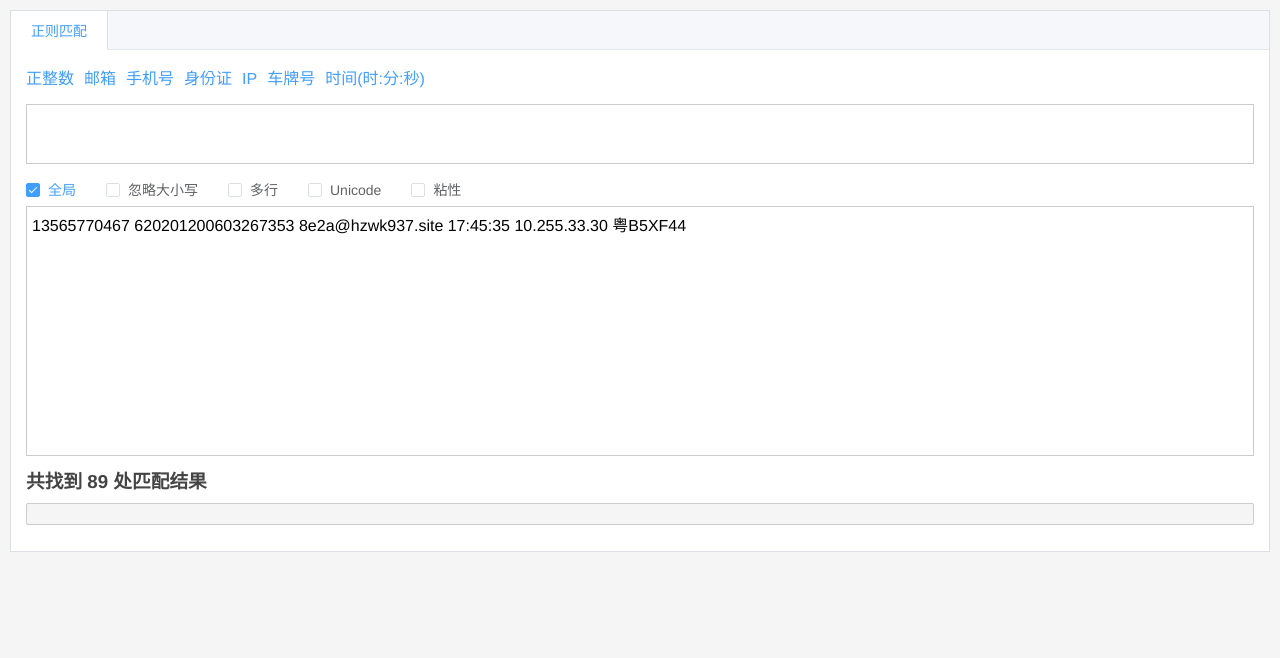
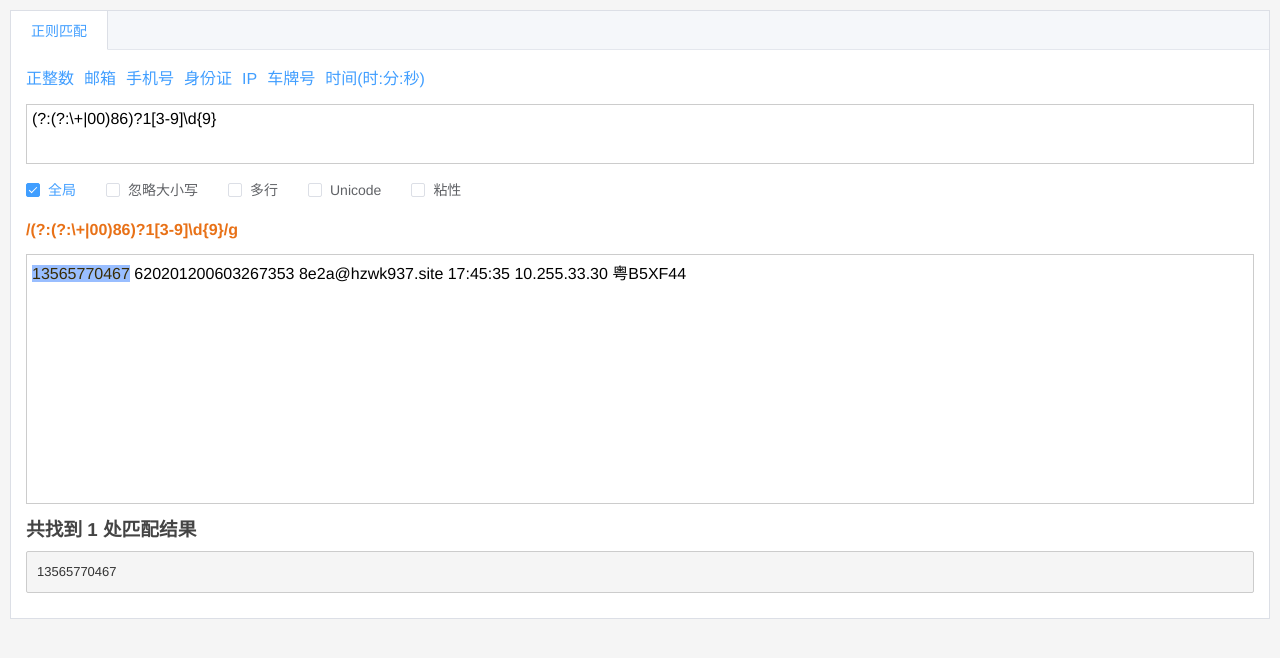
Before and after one commit to chengOnLine/utools-kits, a Vue app: page /#/home in a window 1280 px wide. Shown: the top 658 px of the page. Built offline with nearby package versions, Linux system fonts and the light colour scheme.

Commit message:
fix: 正则bug

```diff
--- a/src/views/home.vue
+++ b/src/views/home.vue
@@ -69,7 +69,7 @@ const matchTextList = computed(() => {
 })
 
 const regexState = reactive({
-  regex: '',
+  regex: '(?:(?:\\+|00)86)?1[3-9]\\d{9}',
   // text:  `13565770467 620201200603267353`,
   text: `13565770467
   620201200603267353
@@ -119,7 +119,7 @@ const regexState = reactive({
     {
       label: '手机号',
       // value: '(13\\d|14[579]|15[^4\\D]|17[^49\\D]|18\\d)\\d{8}'
-      value: '^(?:(?:\\+|00)86)?1[3-9]\\d{9}$',
+      value: '(?:(?:\\+|00)86)?1[3-9]\\d{9}',
     },{
       label: '身份证',
       value: '\\d{17}[0-9Xx]|\\d{15}',
@@ -204,15 +204,12 @@ watchEffect( () => {
       try{
         regex = new RegExp( regexLines[0] , regexState.matchPattern?.join(''));
       }catch(e){}
-      console.log("regex1" , regex);
       if( !regex ) return;
-      console.log("regex2" , regex);
       console.log('lines' , lines);
       lines?.forEach( (line,idx) => {
-        console.log("line" , line)
         // 如果不是全局g只匹配一次
         if( line && ( regexState.matchPattern?.indexOf('g') != -1 || !flag ) ){
-          line?.replace(regex , (...args) => { console.log("asd"); match(...args , idx ) } );
+          line?.replace(regex , (...args) => { match(...args , idx ) } );
         }
       })
   }else{
@@ -241,7 +238,7 @@ watchEffect( () => {
             let match;
             if(temp) match = temp;
             console.log("matchText1" , match , match?.index)
-            while( temp != null ){
+            while( regexState.matchPattern?.indexOf('g') != -1 && temp != null ){
               temp = regex.exec(line);
               if(temp) match = temp;
               console.log("matchText1" , match)
@@ -331,7 +328,7 @@ watchEffect( () => {
     // })
 
     function match(){
-      console.log("arguments" , arguments)
+      // console.log("arguments" , arguments)
       flag = true;
       regexState.hightlightTypeIndex += 1;
       let mText = arguments[0];
```
